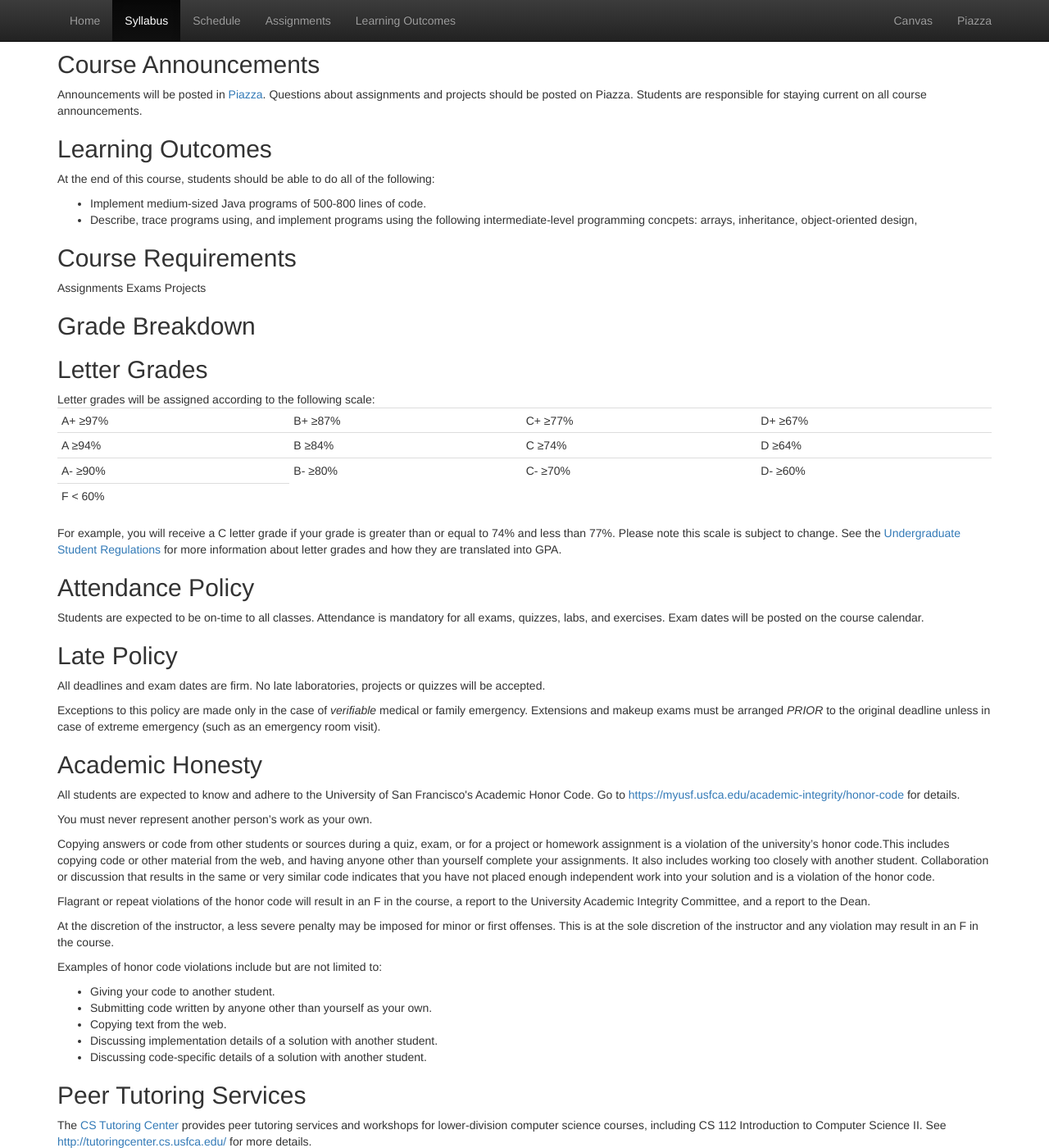
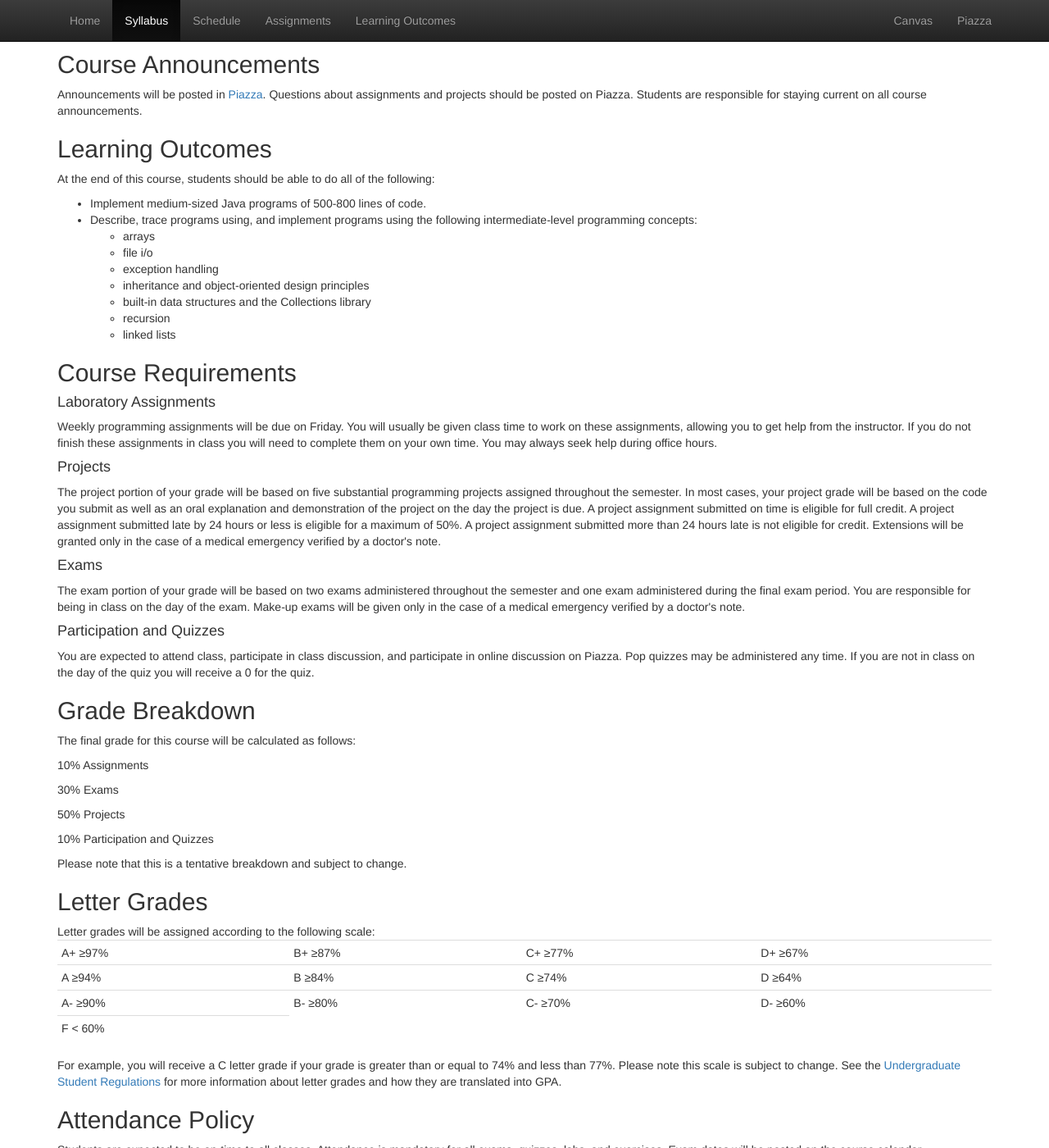
Before and after one commit to CS112-F16/cs112-f16.github.io, a Jekyll site: the page built from syllabus.html, in a window 1280 px wide and 1400 px high, scrolled down 843 px. Shown: the whole window at 82% size. Built offline with Jekyll 4.4.1, drawn with Linux system fonts in a browser that asks for light colours.

Commit message:
update syllabus

```diff
--- a/syllabus.html
+++ b/syllabus.html
@@ -51,18 +51,46 @@ title: Syllabus
  </p>
  <ul>
    <li>Implement medium-sized Java programs of 500-800 lines of code.</li>
-   <li>Describe, trace programs using, and implement programs using the following intermediate-level programming concpets: arrays, inheritance, object-oriented design,
+   <li>Describe, trace programs using, and implement programs using the following intermediate-level programming concepts:
+    <ul>
+      <li>arrays</li>
+      <li>file i/o</li>
+      <li>exception handling</li>
+      <li>inheritance and object-oriented design principles</li>
+      <li>built-in data structures and the Collections library</li>
+      <li>recursion</li>
+      <li>linked lists</li>
+    </ul>
   </li>
 </ul>
 
 
 <h2>Course Requirements</h2>
 
- Assignments
- Exams
- Projects
+<h4>Laboratory Assignments</h4>
+<p>Weekly programming assignments will be due on Friday. You will usually be given class time to work on these assignments, allowing you to get help from the instructor. If you do not finish these assignments in class you will need to complete them on your own time. You may always seek help during office hours.</p>
+
+<h4>Projects</h4>
+<p>The project portion of your grade will be based on five substantial programming projects assigned throughout the semester. In most cases, your project grade will be based on the code you submit as well as an oral explanation and demonstration of the project on the day the project is due. A project assignment submitted on time is eligible for full credit. A project assignment submitted late by 24 hours or less is eligible for a maximum of 50%. A project assignment submitted more than 24 hours late is not eligible for credit. Extensions will be granted only in the case of a medical emergency verified by a doctor's note.</p>
+
+<h4>Exams</h4>
+<p>The exam portion of your grade will be based on two exams administered throughout the semester and one exam administered during the final exam period. You are responsible for being in class on the day of the exam. Make-up exams will be given only in the case of a medical emergency verified by a doctor's note.</p>
+
+<h4>Participation and Quizzes</h4>
+<p>You are expected to attend class, participate in class discussion, and participate in online discussion on Piazza. Pop quizzes may be administered any time. If you are not in class on the day of the quiz you will receive a 0 for the quiz.</p>
+
+
 
 <h2>Grade Breakdown</h2>
+
+<p>The final grade for this course will be calculated as follows:</p>
+
+<p>10% Assignments</p>
+<p>30% Exams</p>
+<p>50% Projects</p>
+<p>10% Participation and Quizzes</p>
+
+<p>Please note that this is a tentative breakdown and subject to change.</p>
 
 <h2>Letter Grades</h2>
 Letter grades will be assigned according to the following scale:
```
Also changed, not shown: index.html (+6 -4 lines), 2 other files. Lines whose indentation alone changed are shown as unchanged.
